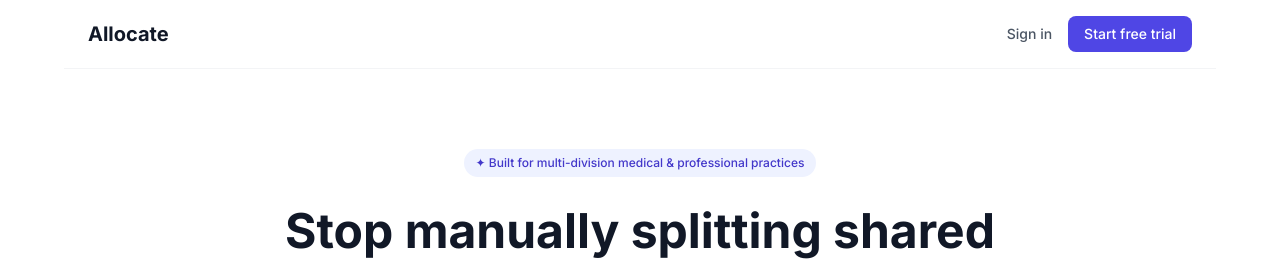
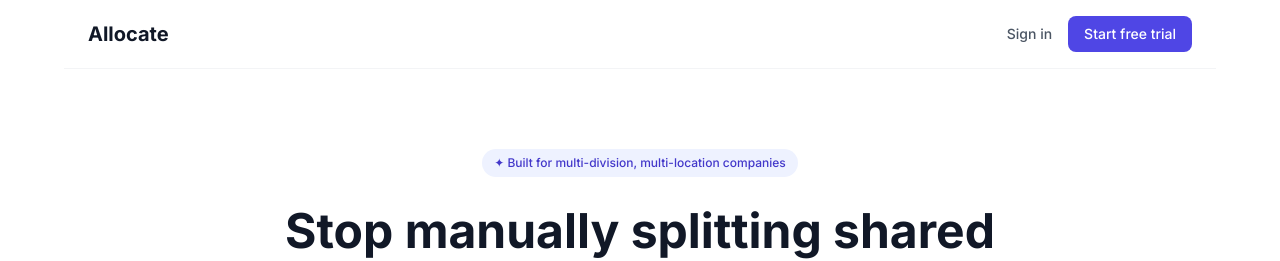
Before and after one commit to helderaas/allocate, a Next.js app: page / in a window 1280 px wide. Shown: the top 261 px of the page. Built offline with nearby package versions, Linux system fonts and the light colour scheme; no server answers.

Commit message:
fix: update hero badge text to multi-division multi-location companies

```diff
--- a/src/app/page.tsx
+++ b/src/app/page.tsx
@@ -29,7 +29,7 @@ export default async function LandingPage() {
       {/* Hero */}
       <section className="max-w-6xl mx-auto px-6 pt-20 pb-16 text-center">
         <div className="inline-flex items-center gap-2 px-3 py-1.5 bg-indigo-50 text-indigo-700 rounded-full text-xs font-medium mb-6">
-          ✦ Built for multi-division medical &amp; professional practices
+          ✦ Built for multi-division, multi-location companies
         </div>
         <h1 className="text-5xl font-bold text-gray-900 leading-tight mb-6 max-w-3xl mx-auto">
           Stop manually splitting shared expenses across divisions
```
